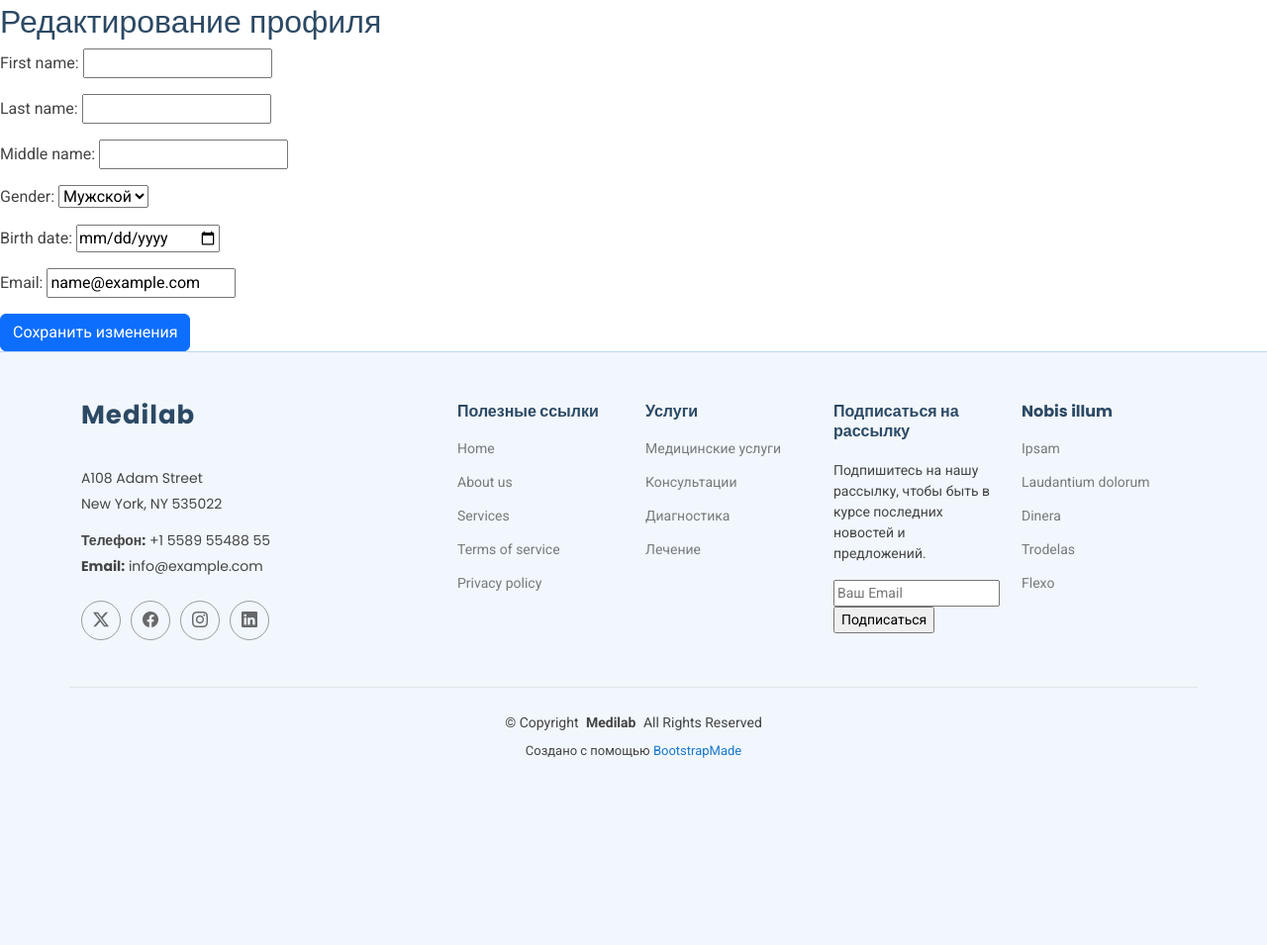
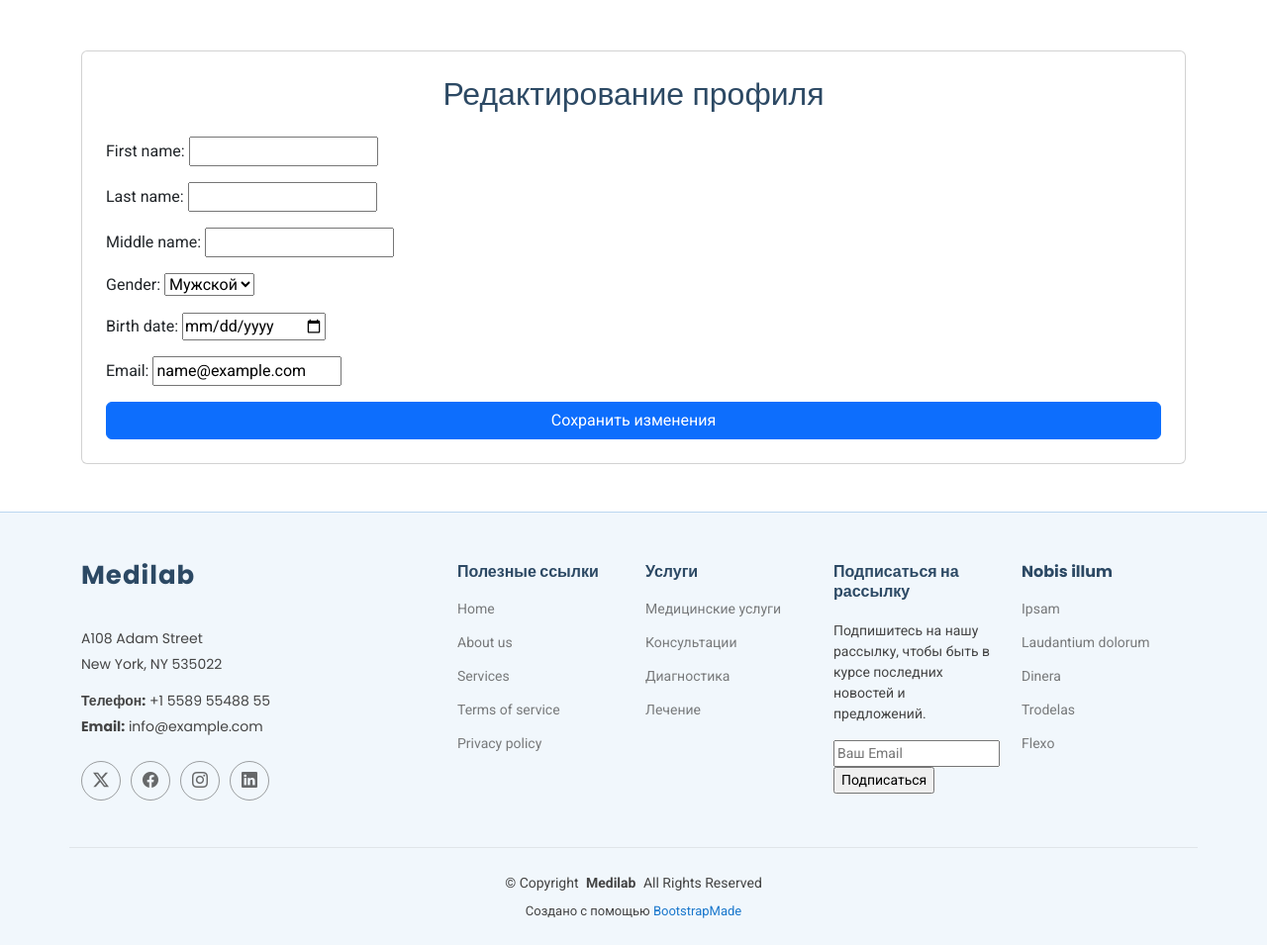
Before and after one commit to aruytehno/getmed.pro, a Django app: page /edit-profile/ in a window 1280 px wide. Shown: the part 117-1072 px from the top of the page at 99% size. Before the commit the page ends 883 px from the top, so only its background shows below. Run offline with Django 5.2, Linux system fonts and the light colour scheme; the visitor is signed in with stand-in values (Sample User, id 1); some libraries are stand-ins or nearby versions.

Commit message:
Добавил стили для edit_profile.html

```diff
--- a/get_med/users/templates/edit_profile.html
+++ b/get_med/users/templates/edit_profile.html
@@ -3,22 +3,31 @@
 {% block title %}Редактирование профиля{% endblock %}
 
 {% block content %}
-<h2>Редактирование профиля</h2>
+<div class="container mt-5 mb-5">
+    <div class="card p-4">
+        <h2 class="text-center mb-4">Редактирование профиля</h2>
 
         <!-- Вывод сообщений об успешном сохранении или ошибках -->
         {% if messages %}
-    <ul class="messages">
+            <div class="alert alert-info">
+                <ul class="list-unstyled mb-0">
                     {% for message in messages %}
-            <li{% if message.tags %} class="{{ message.tags }}"{% endif %}>{{ message }}</li>
+                        <li{% if message.tags %} class="alert-{{ message.tags }}"{% endif %}>
+                            {{ message }}
+                        </li>
                     {% endfor %}
                 </ul>
+            </div>
         {% endif %}
 
         <!-- Форма редактирования профиля -->
         <form method="post">
             {% csrf_token %}
+            <div class="mb-3">
                 {{ form.as_p }}  <!-- Рендерим форму как параграфы (as_p) -->
-    <button type="submit" class="btn btn-primary">Сохранить изменения</button>
+            </div>
+            <button type="submit" class="btn btn-primary w-100">Сохранить изменения</button>
         </form>
-
+    </div>
+</div>
 {% endblock %}
```
Lines whose indentation alone changed are shown as unchanged.
